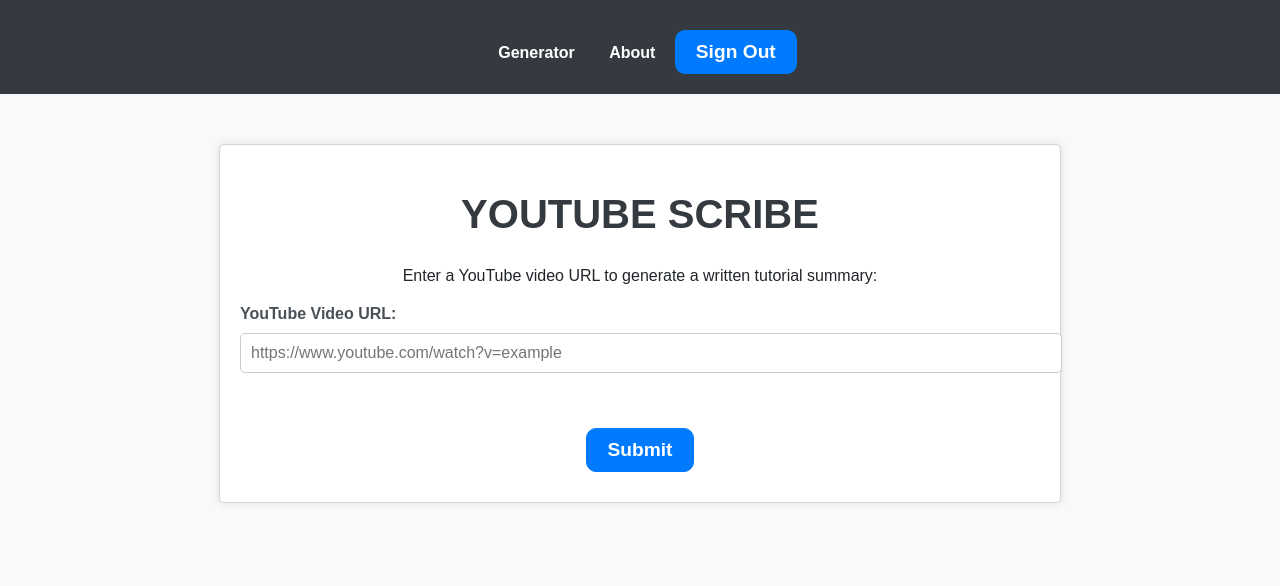
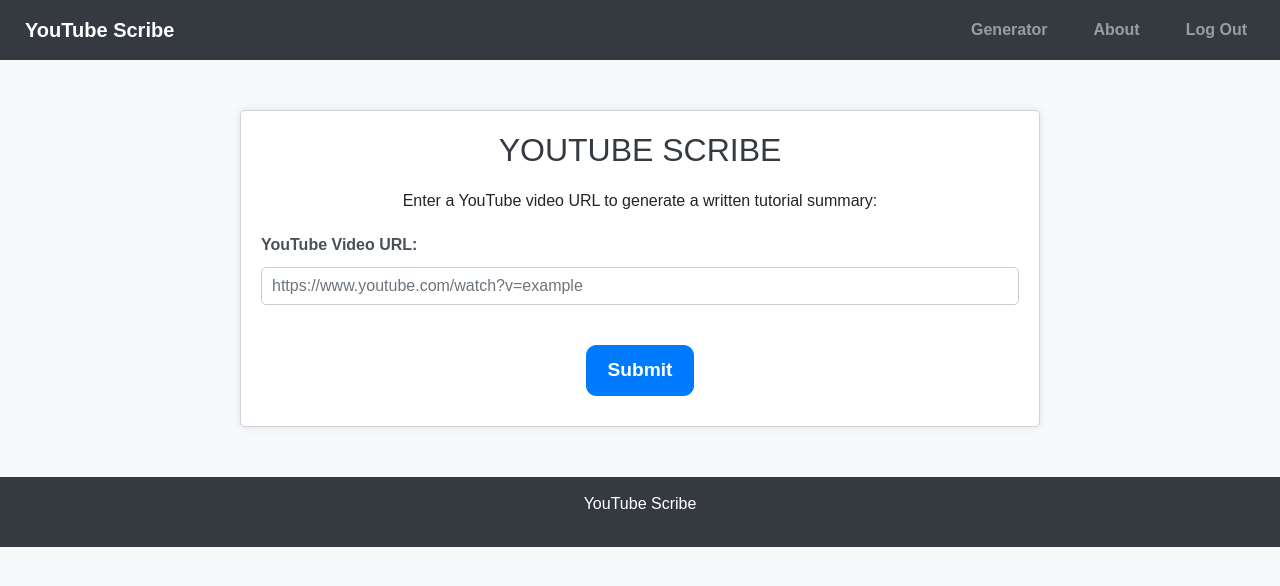
Before and after one commit to Nickydoesthings/YouTube-Scribe, a Flask app: page / in a window 1280 px wide. Shown: the top 586 px of the page. Run offline with Flask 3, Linux system fonts and the light colour scheme; the visitor is signed in with stand-in values (Sample User, id 1); some libraries are stand-ins or nearby versions.

Commit message:
some small style changes

```diff
--- a/static/styles.css
+++ b/static/styles.css
@@ -119,9 +119,9 @@
 .alert {
     padding: 10px;
     margin-bottom: 10px;
-    border-radius: 5px;
+    border-radius: 10px;
     color: white;
-    background-color: red; /* Default color for alerts */
+    background-color: darkred; /* Default color for alerts */
 }
 
 .alert-danger {
@@ -319,10 +319,35 @@
     padding: 5px 5px;
 }
 
-h1 {
-    margin-bottom: 30px;
+/* Additional Styles */
+/* Hero Section */
+.hero-section {
+    text-align: center;
+    margin: 40px 0;
+}
+
+.hero-section h1 {
+    font-size: 3rem;
     color: #343a40;
+}
+
+.hero-section p {
+    font-size: 1.25rem;
+    color: #6c757d;
+    margin-bottom: 20px;
+}
+
+/* CTA Button */
+.btn-cta {
+    font-size: 1.25rem;
+    padding: 10px 20px;
+}
+
+/* Footer Styling */
+footer {
+    background-color: #343a40;
+    color: white;
     text-align: center;
-    font-size: 2.5rem;
-    font-weight: 700;
+    padding: 15px 0;
+    margin-top: 50px;
 }
--- a/templates/base.html
+++ b/templates/base.html
@@ -4,25 +4,54 @@
     <meta charset="UTF-8">
     <meta name="viewport" content="width=device-width, initial-scale=1.0">
     <title>YouTube Scribe</title>
+
+    <!-- Bootstrap CSS -->
+    <link href="https://stackpath.bootstrapcdn.com/bootstrap/4.5.2/css/bootstrap.min.css" rel="stylesheet">
+
+    <!-- Custom CSS -->
     <link rel="stylesheet" href="{{ url_for('static', filename='styles.css') }}">
+
+    <!-- Google Fonts -->
+    <link href="https://fonts.googleapis.com/css2?family=Roboto:wght@400;700&display=swap" rel="stylesheet">
 </head>
 <body>
-    <nav class="navbar">
-        <a href="{{ url_for('home') }}">Generator</a>
-        <a href="{{ url_for('about') }}">About</a>
-        {% if current_user.is_authenticated %}
-            <form method="POST" action="{{ url_for('logout') }}" class="logout-form">
-                <button type="submit" class="btn btn-primary">Sign Out</button>
-            </form>
-        {% else %}
-            <a href="{{ url_for('login') }}">Login/Sign Up</a>
-        {% endif %}
+    <nav class="navbar navbar-expand-lg navbar-dark">
+        <a class="navbar-brand" href="{{ url_for('home') }}">YouTube Scribe</a>
+        <button class="navbar-toggler" type="button" data-toggle="collapse" data-target="#navbarNav" aria-controls="navbarNav" aria-expanded="false" aria-label="Toggle navigation">
+            <span class="navbar-toggler-icon"></span>
+        </button>
+        <div class="collapse navbar-collapse" id="navbarNav">
+            <ul class="navbar-nav ml-auto">
+                <li class="nav-item">
+                    <a class="nav-link" href="{{ url_for('home') }}">Generator</a>
+                </li>
+                <li class="nav-item">
+                    <a class="nav-link" href="{{ url_for('about') }}">About</a>
+                </li>
+                {% if current_user.is_authenticated %}
+                <li class="nav-item">
+                    <a class="nav-link" href="{{ url_for('logout') }}">Log Out</a>
+                </li>
+                {% else %}
+                <li class="nav-item">
+                    <a class="nav-link" href="{{ url_for('login') }}">Login/Sign Up</a>
+                </li>
+                {% endif %}
+            </ul>
+        </div>
     </nav>
 
     <div class="container">
         {% block content %}{% endblock %}
     </div>
 
-    <!-- Optional: Include your custom JavaScript or Bootstrap JS -->
+    <footer>
+        <p>YouTube Scribe</p>
+    </footer>
+
+    <!-- Optional: Bootstrap JS and dependencies -->
+    <script src="https://code.jquery.com/jquery-3.5.1.slim.min.js"></script>
+    <script src="https://cdn.jsdelivr.net/npm/@popperjs/core@2.9.1/dist/umd/popper.min.js"></script>
+    <script src="https://stackpath.bootstrapcdn.com/bootstrap/4.5.2/js/bootstrap.min.js"></script>
 </body>
 </html>
--- a/templates/login.html
+++ b/templates/login.html
@@ -21,7 +21,7 @@
             {{ form.email(size=32) }}<br>
             {{ form.password.label }}<br>
             {{ form.password(size=32) }}<br>
-            {{ form.submit(class="btn btn-primary btn-block") }}
+            {{ form.submit(class="btn btn-primary") }}
         </div>
     </form>
 
--- a/templates/signup.html
+++ b/templates/signup.html
@@ -22,7 +22,7 @@
             {{ form.password(size=32) }}<br>
             {{ form.confirm_password.label }}<br>
             {{ form.confirm_password(size=32) }}<br>
-            {{ form.submit(class="btn btn-primary btn-block") }}
+            {{ form.submit(class="btn btn-primary") }}
         </div>
     </form>
 
```
